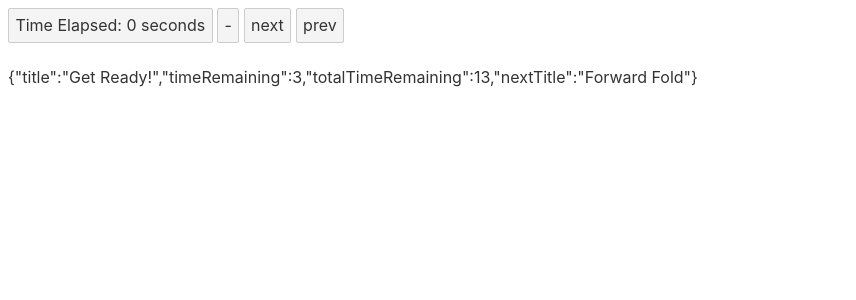
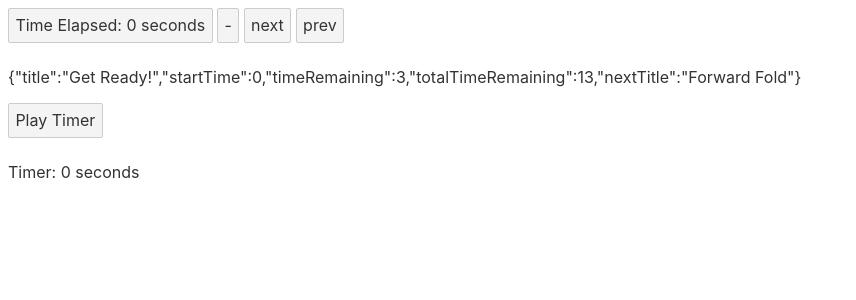
Before and after one commit to paulate/exercise-app, a Svelte app: page / in a window 1280 px wide. Shown: the top 300 px of the page, without its empty margins (0-856 px from the left). Built offline with nearby package versions, Linux system fonts and the light colour scheme.

Commit message:
timer working

```diff
--- /dev/null
+++ b/src/Timer.svelte
@@ -0,0 +1,11 @@
+<script>
+	import { onInterval } from './utils.js';
+
+	export let callback;
+	export let interval = 1000;
+
+	onInterval(callback, interval);
+
+
+
+</script>
--- a/src/TimerTest.svelte
+++ b/src/TimerTest.svelte
@@ -1,19 +1,15 @@
 <script>
+import Timer from './Timer.svelte';
+
+let timerPlay = false;
+$: timerSeconds = 0;
+
+const toggleTimer = () => (timerPlay = !timerPlay);
+const handleTickTimer = () => (timerSeconds += 1);
+
+
+
 import { testWorkout } from './workoutData.js';
-
-let timeElapsed = 0;
-function incrementCount() {
-		timeElapsed += 1;
-	}
-function decrement() {
-    timeElapsed -=1;
-
-}
-// use a var timeElapsed = any number and workout data, I can determine
-// total length of workout
-// which exercise I am in
-// what rep i am in
-// how many seconds I have left of the current rep
 
 function compileWorkout(workoutData) {
     let compiledWorkout = {workoutData:[],totalDuration:0};
@@ -43,19 +39,41 @@ function seek(compiledWorkout, timeElapsed) {
     for (let i = 0; i < data.length; i++) {
         let item = data[i];
         if ((item.startTime <= timeElapsed) && (timeElapsed < item.startTime+item.duration)){
-            console.log(item);
 
             let title = item.name;
             let timeRemaining = item.startTime+item.duration - timeElapsed;
             let totalTimeRemaining = compiledWorkout.totalDuration - timeElapsed;
             let nextTitle = data[i+1] ? data[i+1].name : ""
-            let currentData = {title: title, timeRemaining:timeRemaining, totalTimeRemaining:totalTimeRemaining, nextTitle:nextTitle}
+            let currentData = {title: title, startTime: item.startTime, timeRemaining:timeRemaining, totalTimeRemaining:totalTimeRemaining, nextTitle:nextTitle}
+
             return currentData
         }
     }
 }
 
+function goNext() {
+    let currentData = seek(compiledWorkout,timeElapsed)
+    timeElapsed += currentData.timeRemaining;
+}
+
+function goPrev(){
+    let currentData = seek(compiledWorkout,timeElapsed)
+    if (timeElapsed == currentData.startTime && timeElapsed > 0) {
+        currentData = seek(compiledWorkout,timeElapsed-1);
+    }
+    timeElapsed = currentData.startTime;
+}
+
+
+// init
 let compiledWorkout = compileWorkout(testWorkout);
+$: timeElapsed = timerSeconds;
+function incrementCount() {
+		timeElapsed += 1;
+	}
+function decrement() {
+    timeElapsed -=1;
+}
 
 
 </script>
@@ -67,13 +85,25 @@ let compiledWorkout = compileWorkout(testWorkout);
 <button on:click={decrement}>
 	-
 </button>
-<button>
+<button on:click={goNext}>
     next
 </button>
-<button>
+<button on:click={goPrev}>
     prev
 </button>
 
 <p>
 {JSON.stringify(seek(compiledWorkout,timeElapsed))}
 </p>
+
+
+<div>
+	<button on:click={toggleTimer}>{timerPlay ? 'Pause' : 'Play'} Timer</button>
+	<p>
+		Timer:
+		{timerSeconds} {timerSeconds === 1 ? 'second' : 'seconds'}
+	</p>
+	{#if timerPlay}
+	<Timer callback={handleTickTimer} />
+	{/if}
+</div>
```
